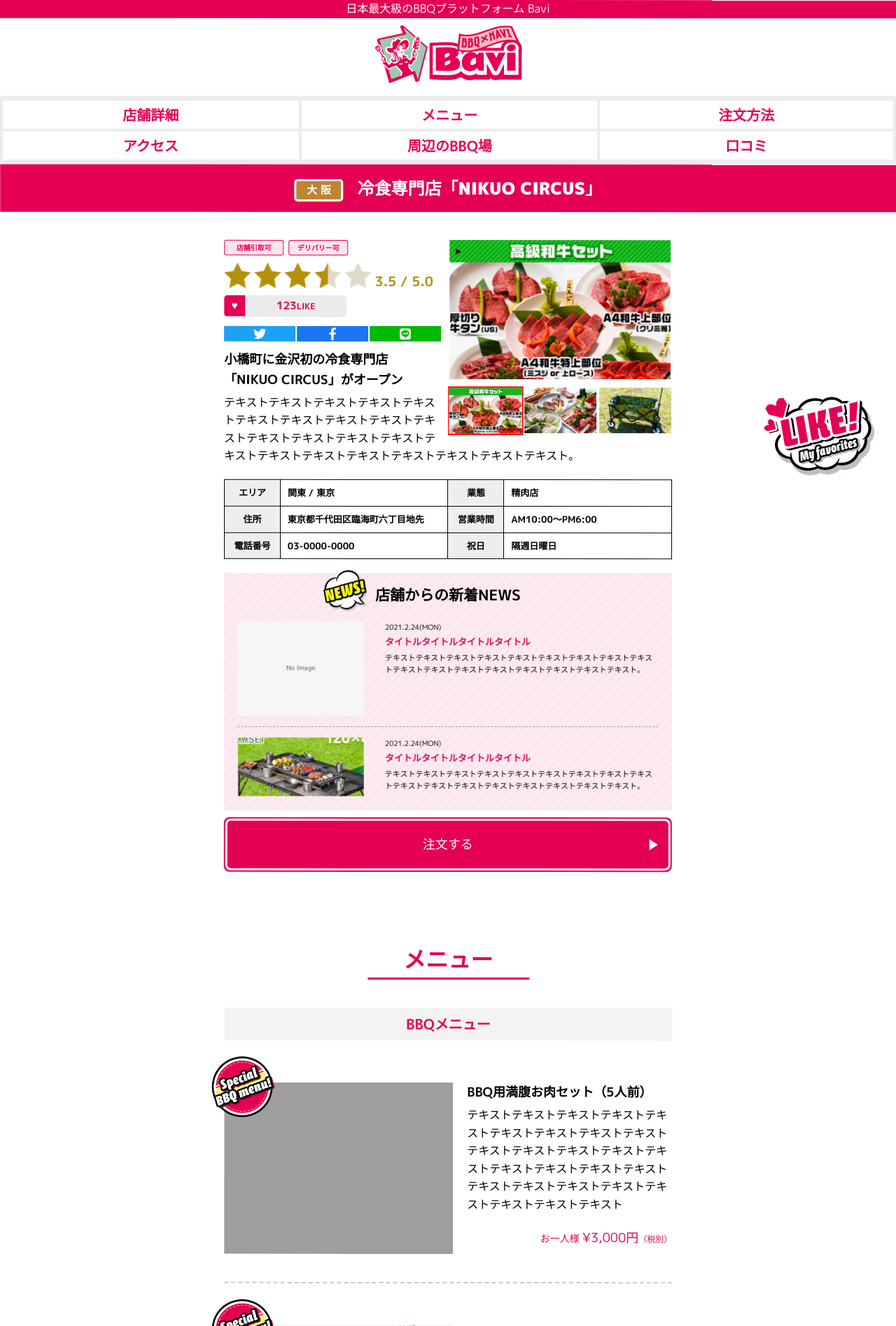
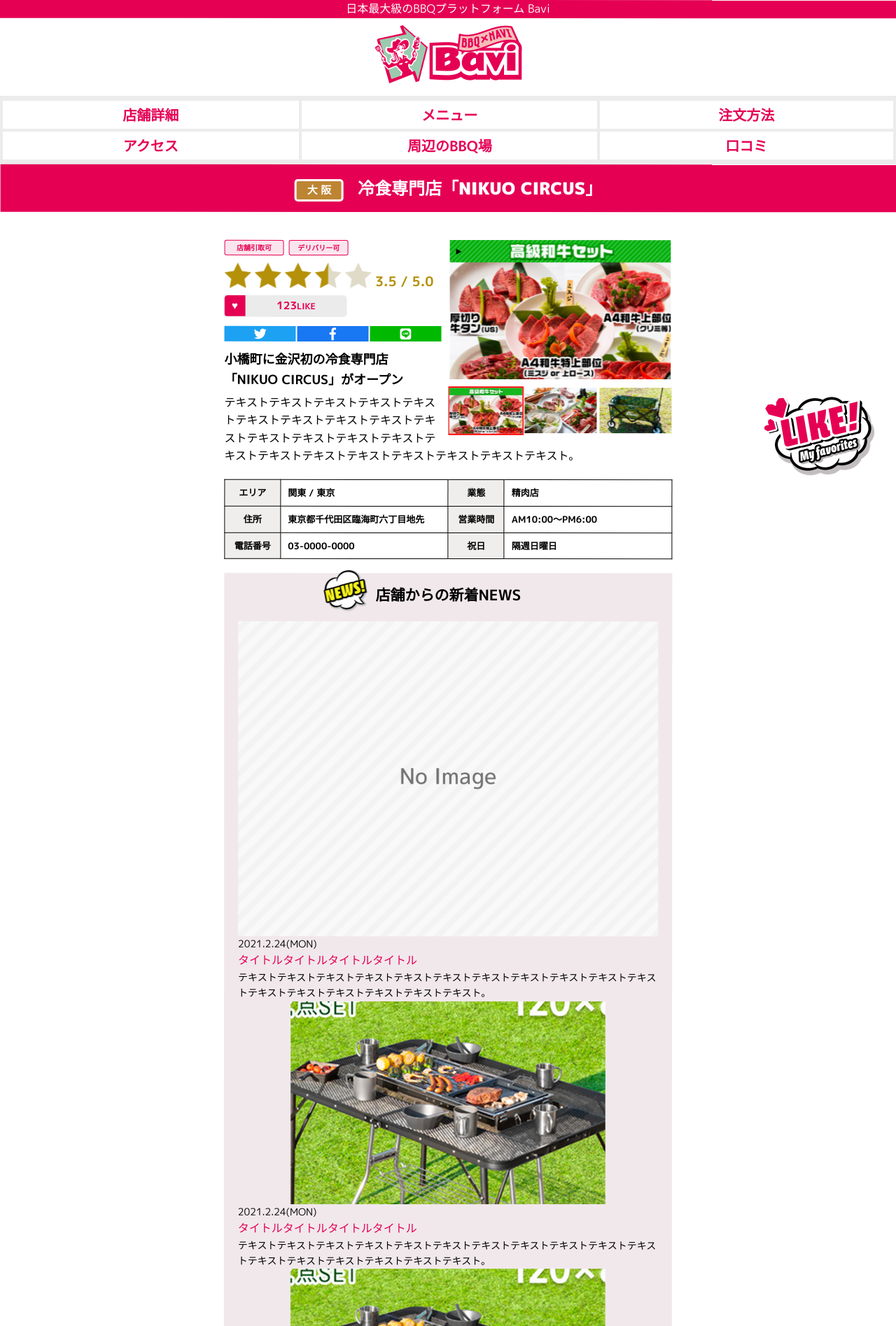
Before and after one commit to under-rise/Bavi, a PHP site: page /shop_detail.html in a window 1280 px wide. Shown: the top 1895 px of the page at 70% size. Run offline with PHP 8.4, Linux system fonts and the light colour scheme; style sheets or scripts are compiled from the project's sources; some libraries are stand-ins or nearby versions; grey boxes are pictures that could not be loaded.

Commit message:
no message

```diff
--- a/resources/css/shop_detail.css
+++ b/resources/css/shop_detail.css
@@ -441,17 +441,7 @@
 
 
 /*Add 20210609*/
-.news_sec { background:url(../images/bg_pink.png); background-size: 40px;}
-.news_sec ul { max-height: 250px; overflow-y:auto;}
-.news_sec ul { }
-.news_sec ul li { display: flex; justify-content: space-between;  margin-bottom: 15px; padding-bottom: 15px; }
-.news_sec ul li:not(:last-child) { border-bottom: 1px dashed #999;   }
-.news_sec ul li .img { width:30%; }
-.news_sec ul li .img img { width: 100%; height: auto;}
-.news_sec ul li .txt { width:65%; padding-right: 5px; }
-#shop .news_sec ul li .txt h4 { font-weight:bold!important; font-size: 13px; margin-bottom: 4px;}
-#shop .news_sec ul li .txt p { font-size: 11px;}
-#shop .news_sec ul li .txt p.day { font-size: 10px; margin-bottom: 3px;}
+
 
 
 /*▼▼▼20210729追加*/
```
